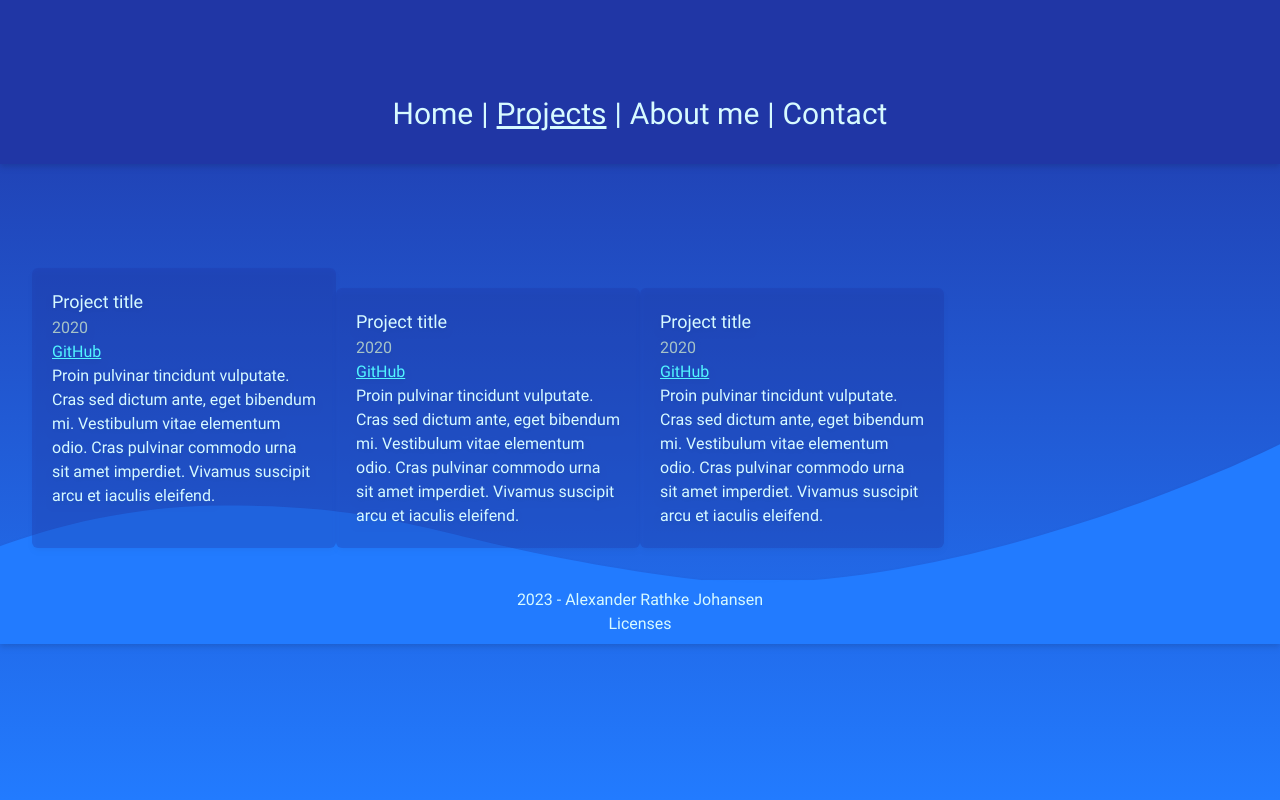
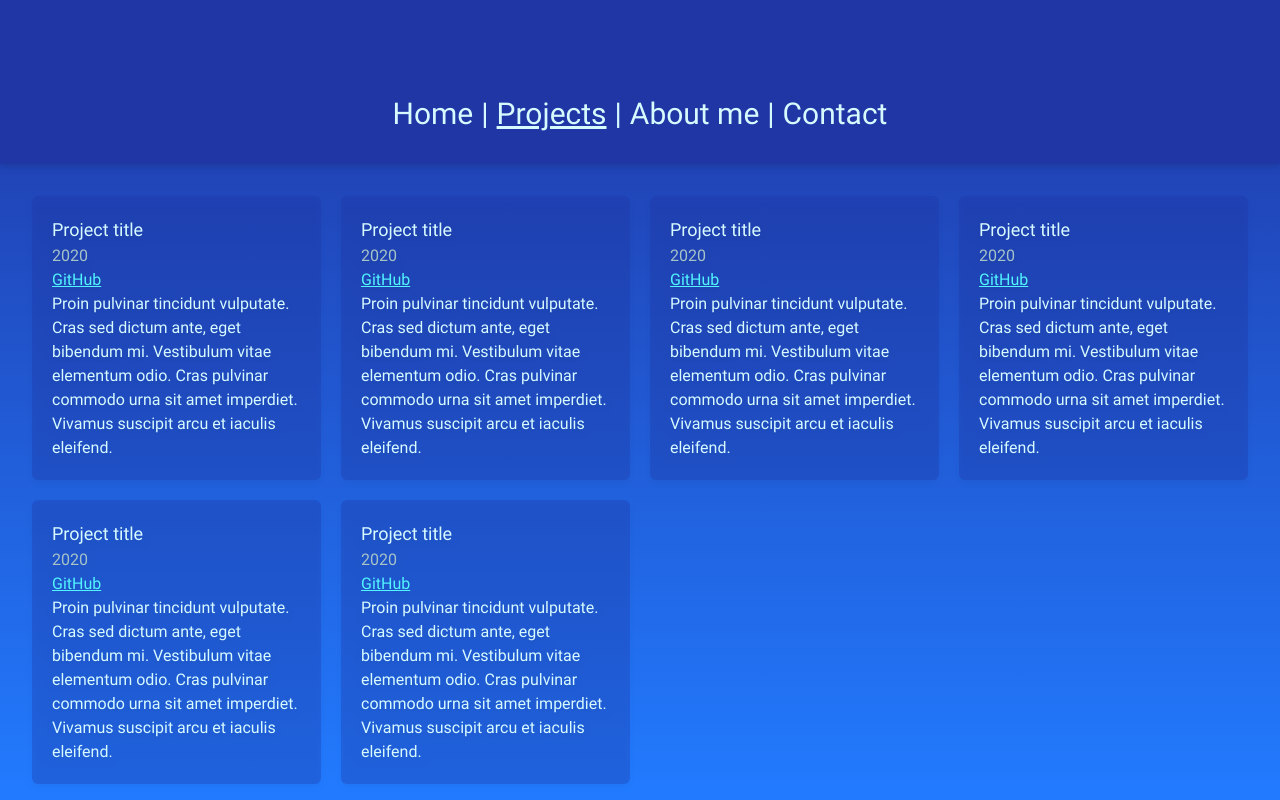
Before and after one commit to alexrajo/personal-website, a Next.js app: page /projects in a window 1280 px wide. Shown: the top 800 px of the page. Built offline with nearby package versions, Linux system fonts and the light colour scheme.

Commit message:
style: Fixed project display styling and footer styling

```diff
--- a/src/app/head.tsx
+++ b/src/app/head.tsx
@@ -1,7 +1,7 @@
 export default function Head() {
   return (
     <>
-      <title>My personal website</title>
+      <title>Alexander RJ</title>
       <meta content="width=device-width, initial-scale=1" name="viewport" />
       <meta name="description" content="Generated by create next app" />
       <link rel="icon" href="/favicon.ico" />
--- a/src/app/projects/display.tsx
+++ b/src/app/projects/display.tsx
@@ -1,20 +1,24 @@
 import Link from "next/link";
 
-export const ProjectDisplay = () => {
+export type ProjectDisplayProps = {
+  className?: string;
+};
+
+export const ProjectDisplay = (props: ProjectDisplayProps) => {
+  const { className } = props;
+
   return (
-    <div className="drop-shadow-md bg-primary-800 p-5 rounded-md bg-opacity-30 hover:bg-opacity-50 transition-colors">
+    <div
+      className={`drop-shadow-md bg-primary-800 p-5 rounded-md bg-opacity-30 hover:bg-opacity-50 transition-colors ${className}`}
+    >
       <p className="text-lg">Project title</p>
       <p className="text-secondary-text">2020</p>
-      <Link
-        href={"https://github.com/alexrajo"}
-        className="text-link underline"
-      >
+      <Link href={"https://github.com/alexrajo"} className="text-link underline">
         GitHub
       </Link>
       <p>
-        Proin pulvinar tincidunt vulputate. Cras sed dictum ante, eget bibendum
-        mi. Vestibulum vitae elementum odio. Cras pulvinar commodo urna sit amet
-        imperdiet. Vivamus suscipit arcu et iaculis eleifend.
+        Proin pulvinar tincidunt vulputate. Cras sed dictum ante, eget bibendum mi. Vestibulum vitae elementum odio.
+        Cras pulvinar commodo urna sit amet imperdiet. Vivamus suscipit arcu et iaculis eleifend.
       </p>
     </div>
   );
--- a/src/app/projects/page.tsx
+++ b/src/app/projects/page.tsx
@@ -4,7 +4,10 @@ import { ProjectDisplay } from "./display";
 export default function ProjectsPage() {
   return (
     <PageWrapper currentPage="projects">
-      <div className="xs:flex xs:flex-col xs:space-y-5 sm:grid sm:grid-cols-4">
+      <div className="xs:flex xs:flex-col sm:grid sm:grid-cols-4 gap-5">
+        <ProjectDisplay />
+        <ProjectDisplay />
+        <ProjectDisplay />
         <ProjectDisplay />
         <ProjectDisplay />
         <ProjectDisplay />
--- a/src/components/footer.tsx
+++ b/src/components/footer.tsx
@@ -8,15 +8,9 @@ const Footer: React.FC<FooterProps> = (props) => {
   const { className } = props;
 
   return (
-    <div
-      className={`bg-secondary-400 relative drop-shadow-md -z-50 ${className}`}
-    >
-      <img
-        src={"/images/BottomWave.svg"}
-        alt="Bottom wave"
-        className="-z-10 w-full h-auto absolute bottom-0"
-      />
-      <div className="w-full flex justify-center items-center flex-col py-2">
+    <div className={`-z-50 ${className}`}>
+      <img src={"/images/BottomWave.svg"} alt="Footer wave" className="-z-10 w-full h-auto" />
+      <div className="w-full flex justify-center items-center flex-col py-2 bg-secondary-400 drop-shadow-md">
         <p>2023 - Alexander Rathke Johansen</p>
         <Link href={"/licenses"}>Licenses</Link>
       </div>
--- a/src/components/pagewrapper.tsx
+++ b/src/components/pagewrapper.tsx
@@ -9,17 +9,16 @@ export default function PageWrapper(props: PageWrapperProps) {
   const { children, currentPage } = props;
 
   return (
-    <div className="min-h-screen">
-      <NavBar
-        currentPage={currentPage}
-        className="xs:invisible xs:absolute sm:visible sm:relative"
-      />
-      {currentPage == "home" ? (
-        <MobileHomeNav className="sm:invisible" />
-      ) : (
-        <MobileNav className="sm:invisible" currentPage={currentPage} />
-      )}
-      <div className="p-8">{children}</div>
+    <div className="min-h-screen flex flex-col justify-between">
+      <div>
+        <NavBar currentPage={currentPage} className="xs:invisible xs:absolute sm:visible sm:relative" />
+        {currentPage == "home" ? (
+          <MobileHomeNav className="sm:invisible sm:absolute" />
+        ) : (
+          <MobileNav className="sm:invisible sm:absolute" currentPage={currentPage} />
+        )}
+        <div className="p-8">{children}</div>
+      </div>
       <Footer />
     </div>
   );
```
